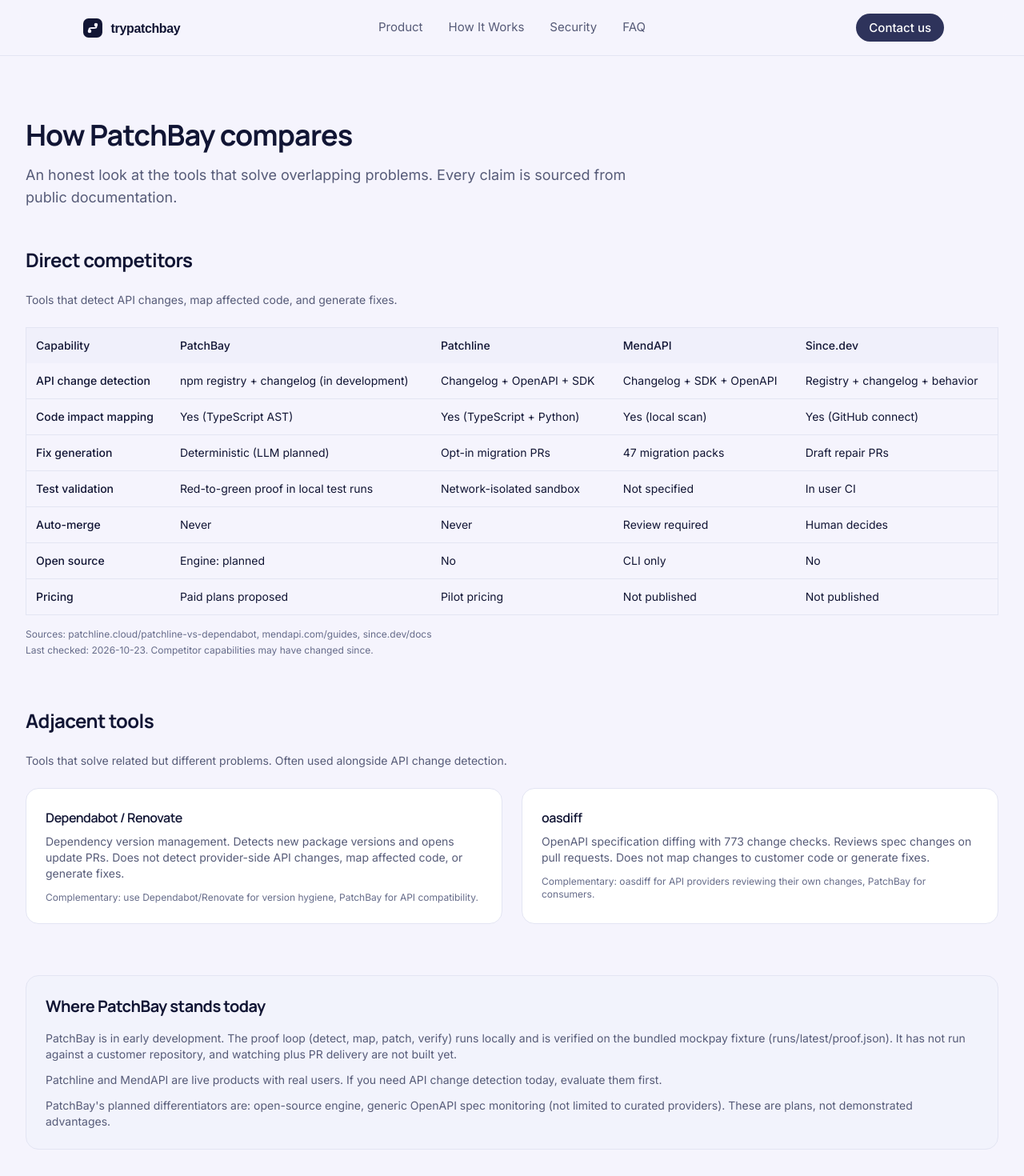
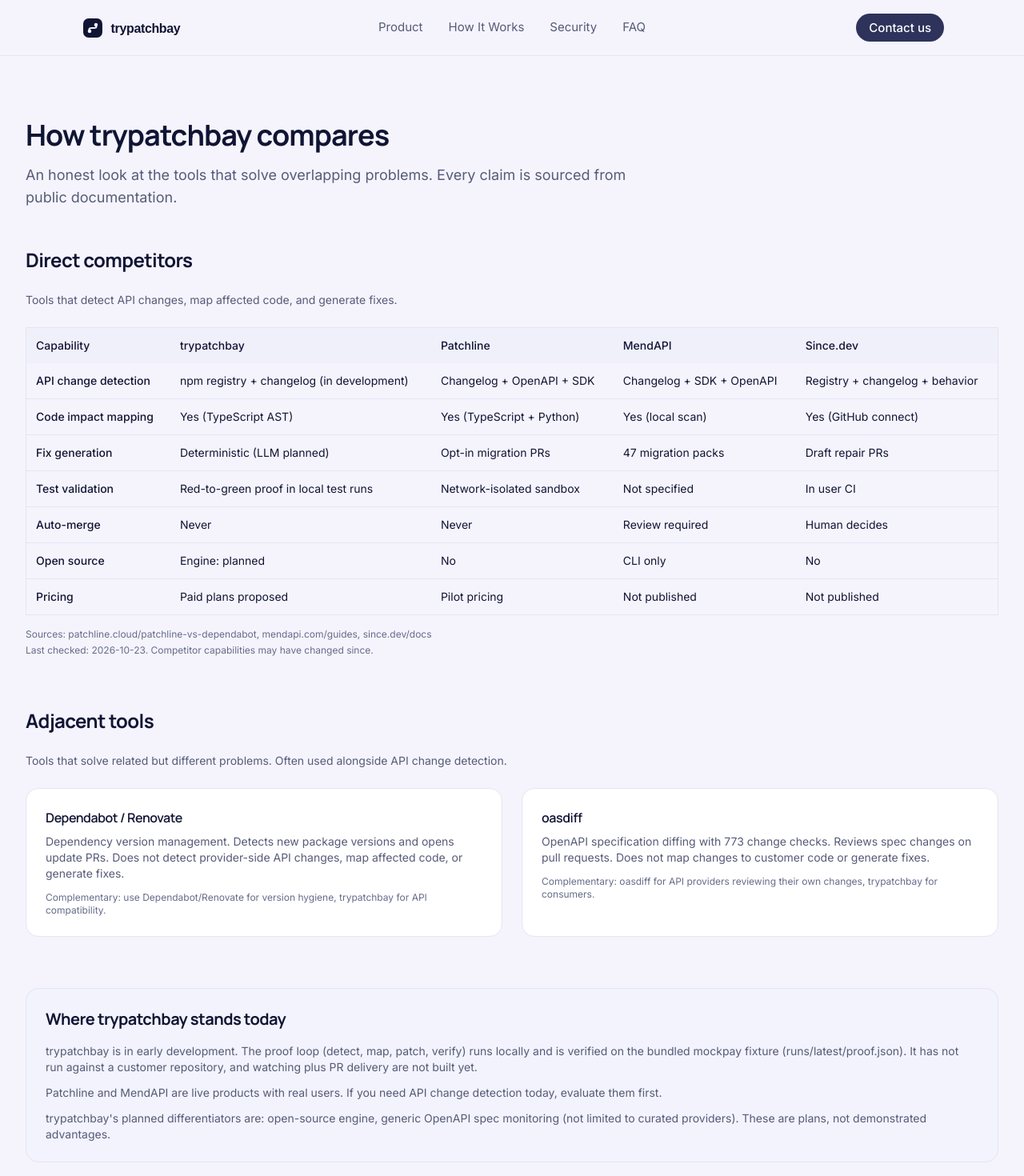
Before and after one commit to Nitish-1303/Patchversion, a Next.js app in the folder packages/site/: page /competitors in a window 1280 px wide. Shown: the top 1470 px of the page at 80% size. Built offline with nearby package versions, Linux system fonts and the light colour scheme.

Commit message:
site: rebrand visible website name to trypatchbay

```diff
--- a/packages/site/src/app/competitors/page.tsx
+++ b/packages/site/src/app/competitors/page.tsx
@@ -2,7 +2,7 @@
   return (
     <div className="max-w-7xl mx-auto px-4 sm:px-6 lg:px-8 py-20">
       <div className="max-w-3xl mb-12">
-        <h1 className="text-4xl font-bold mb-4">How PatchBay compares</h1>
+        <h1 className="text-4xl font-bold mb-4">How trypatchbay compares</h1>
         <p className="text-lg text-text-secondary">
           An honest look at the tools that solve overlapping problems.
           Every claim is sourced from public documentation.
@@ -21,7 +21,7 @@
             <thead>
               <tr className="bg-accent-light/50">
                 <th className="text-left p-3 font-medium">Capability</th>
-                <th className="text-left p-3 font-medium">PatchBay</th>
+                <th className="text-left p-3 font-medium">trypatchbay</th>
                 <th className="text-left p-3 font-medium">Patchline</th>
                 <th className="text-left p-3 font-medium">MendAPI</th>
                 <th className="text-left p-3 font-medium">Since.dev</th>
@@ -102,7 +102,7 @@
               Does not detect provider-side API changes, map affected code, or generate fixes.
             </p>
             <p className="text-xs text-text-tertiary">
-              Complementary: use Dependabot/Renovate for version hygiene, PatchBay for API compatibility.
+              Complementary: use Dependabot/Renovate for version hygiene, trypatchbay for API compatibility.
             </p>
           </div>
           <div className="card">
@@ -112,7 +112,7 @@
               Does not map changes to customer code or generate fixes.
             </p>
             <p className="text-xs text-text-tertiary">
-              Complementary: oasdiff for API providers reviewing their own changes, PatchBay for consumers.
+              Complementary: oasdiff for API providers reviewing their own changes, trypatchbay for consumers.
             </p>
           </div>
         </div>
@@ -120,10 +120,10 @@
 
       {/* Honest positioning */}
       <section className="card bg-accent-light/30">
-        <h2 className="text-xl font-bold mb-4">Where PatchBay stands today</h2>
+        <h2 className="text-xl font-bold mb-4">Where trypatchbay stands today</h2>
         <div className="space-y-3 text-sm text-text-secondary">
           <p>
-            PatchBay is in early development. The proof loop (detect, map, patch, verify) runs locally and is verified
+            trypatchbay is in early development. The proof loop (detect, map, patch, verify) runs locally and is verified
             on the bundled mockpay fixture (runs/latest/proof.json). It has not run against a customer repository,
             and watching plus PR delivery are not built yet.
           </p>
@@ -132,7 +132,7 @@
             detection today, evaluate them first.
           </p>
           <p>
-            PatchBay&apos;s planned differentiators are: open-source engine, generic OpenAPI
+            trypatchbay&apos;s planned differentiators are: open-source engine, generic OpenAPI
             spec monitoring (not limited to curated providers). These are plans, not demonstrated advantages.
           </p>
         </div>
```
